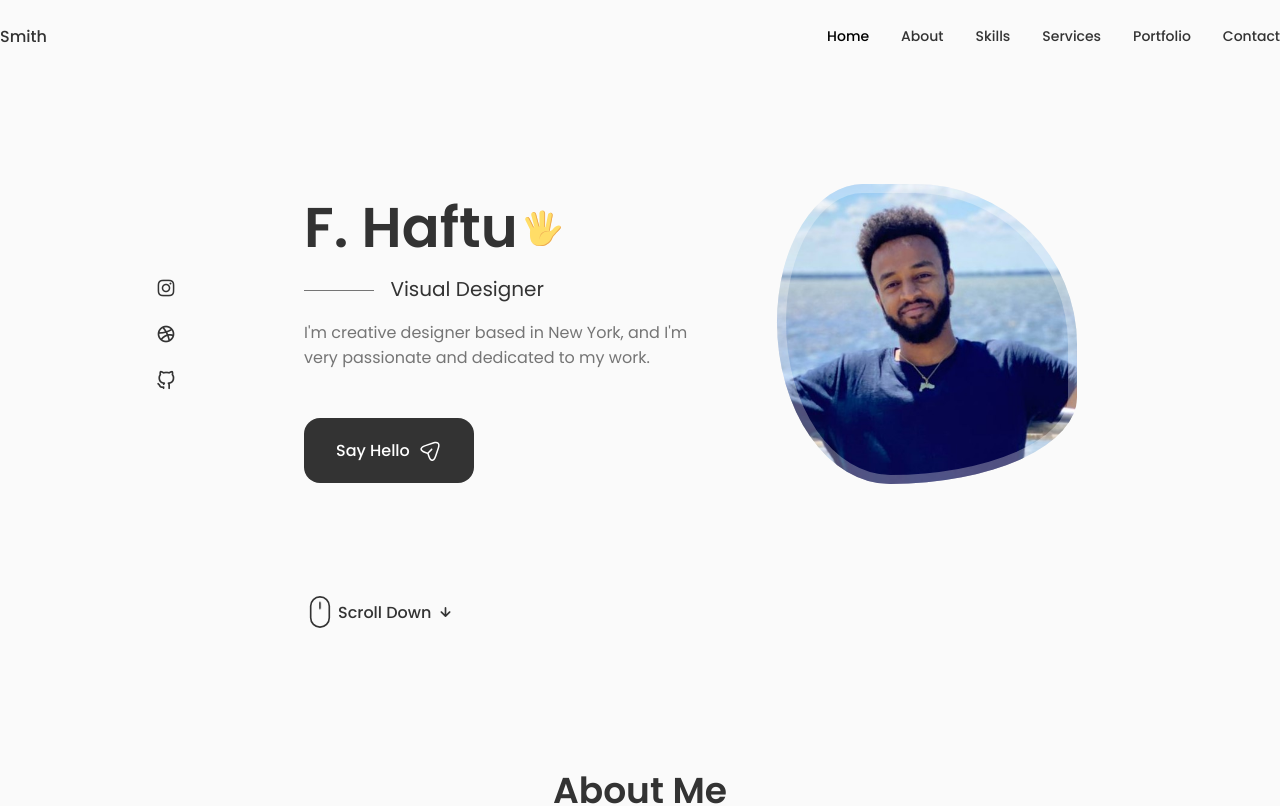
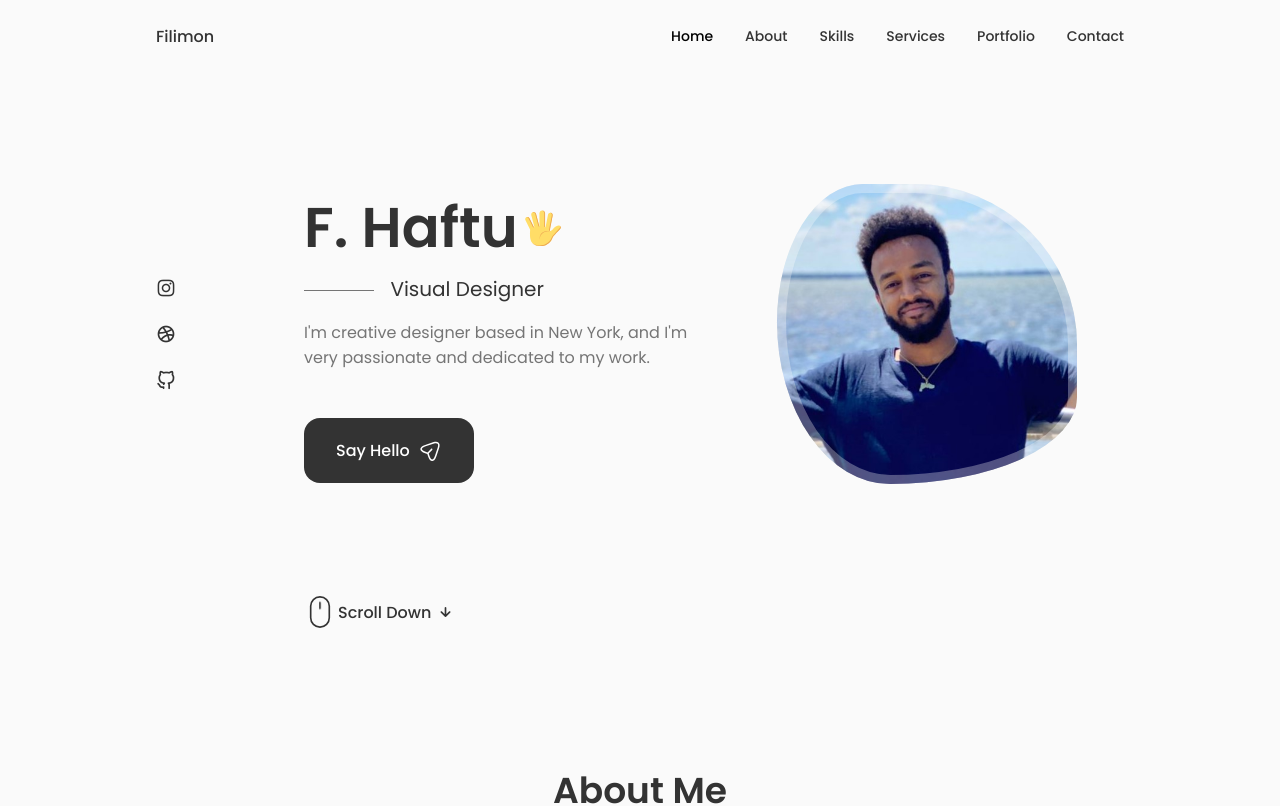
Before and after one commit to Filla0/My-Portfolio, a React (Vite) app: page / in a window 1280 px wide. Shown: the top 806 px of the page. Built offline with nearby package versions, Linux system fonts and the light colour scheme.

Commit message:
fixed bug on header

```diff
--- a/src/components/header/header.css
+++ b/src/components/header/header.css
@@ -7,7 +7,7 @@
     background-color: var(--body-color);
 }
 
-.nav_container {
+.nav {
     height: calc(var(--header-height) + 1.5rem);
     display: flex;
     justify-content: space-between;
--- a/src/components/header/header.jsx
+++ b/src/components/header/header.jsx
@@ -6,8 +6,8 @@ const Header = () => {
     const[Toggle, showmenu] = useState(false);
     return (
         <header className="header">
-            <nav className="nav_container">
-                <a href="index.html" className="nav__logo">Smith</a>
+            <nav className="nav container">
+                <a href="index.html" className="nav__logo">Filimon</a>
 
                 <div className={Toggle ? "nav___menu show-menu" : "nav___menu"}>
                     <ul className="nav_list grid">
```
